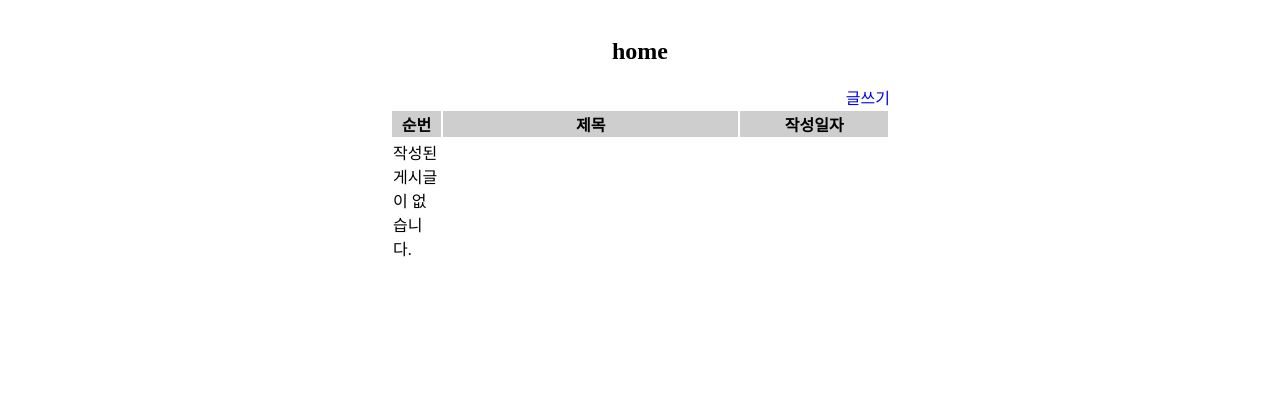
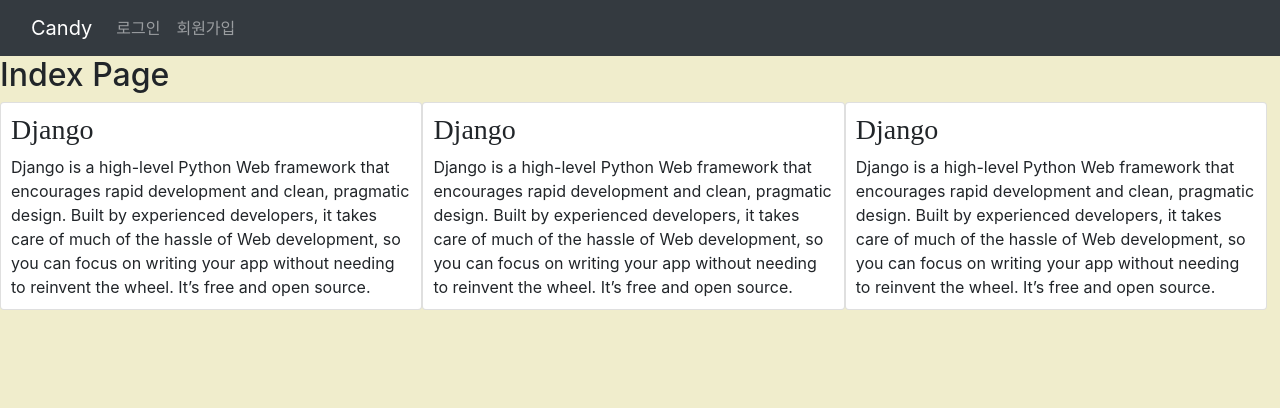
Before and after one commit to KT-AIVLE-CC2-django-miniproject/django_miniproject, a Django app: page /board/home/ in a window 1280 px wide. Shown: the top 408 px of the page. Run offline with Django 3.2, Linux system fonts and the light colour scheme; some libraries are stand-ins or nearby versions.

Commit message:
home 추가

```diff
--- a/candyprj/boardapp/templates/boardapp/home.html
+++ b/candyprj/boardapp/templates/boardapp/home.html
@@ -1,142 +1,34 @@
-{% comment %} <html>
-    <head>
-        <title>Blog List</title>
-    </head>
-    <body>
-        <h1>게시판 페이지입니다</h1>
-        <table>
-        {% for list in board_list %}
-            <ul>
-                <li>{{list.title}}</li>
-                <li>{{list.content}}</li>
-            </ul>
-        {% endfor %}
-        </table>
-    </body>
-</html> {% endcomment %}
+{% extends 'boardapp/base.html' %}
 
+{% block title %}Index page{% endblock %}
 
-<!DOCTYPE html>
-<html lang="en">
-<head>
-    <meta charset="UTF-8">
-    <title>Title</title>
-</head>
-<style type="text/css">
-        thead {
-            background-color:#cecece;
+{% block content %}
+<style>
+	.card {
+		padding: 10px;
 	}
 
-        .content {
-            max-width:500px;
-            margin: auto;
-            padding:10px;
+	.card h3 {
+		font-family: none;
 	}
+</style>
 
-        .header {
-            text-align: center;
-        }
+<h2>Index Page</h2>
 
-        .board {
-            width: 100%
-        }
-
-        .even_bgcolor {
-            background-color:#e8efff;
-        }
-
-        .pagination {
-            display: flex;
-        }
-
-        .current {
-            font-weight: bold;
-        }
-
-        a {
-            text-decoration: none;
-            text-align: center;
-        }
-
-        .abutton {
-            background-color: #e6e6ff;
-            color: #7b7b7b;
-            font-size: small;
-        }
-
-    </style>
-<body>
-    <div class="content">
-        <div class="header">
-            <h2>{{ title }}</h2>
-        </div>
-        <div style="text-align:right">
-            <a href="{% url 'boardapp:post' %}">글쓰기</a>
+<div style="display:flex;">
+	<div class="card" style="width:33%;">
+		<h3>Django</h3>
+		Django is a high-level Python Web framework that encourages rapid development and clean, pragmatic design. Built by experienced developers, it takes care of much of the hassle of Web development, so you can focus on writing your app without needing to reinvent the wheel. It’s free and open source.
 	</div>
 
-        <div style="height:280px;">
-            <table class="board">
-                <thead>
-                    <tr class="header">
-                        <th style="width:10%;">순번</th>
-                        <th style="width:60%">제목</th>
-                        <th style="width:30%">작성일자</th>
-                    </tr>
-                </thead>
-                <tbody>
-                {% if board_list %}
-                    {% for data in board_list %}
-                    <tr class="{% cycle '' 'even_bgcolor' %}">
-                        <td style="text-align:center;">{{ forloop.counter }}</td>
-                        <td>
-                            <a href="{% url 'board:detail' data.id %}">
-                                {{ data.title }}
-                            </a>
-                        </td>
-                        <td>{{ data.pub_date|date:'Y-m-d' }}</td>
-                    </tr>
-                    {% endfor %}
-                {% else %}
-                    <tr>
-                        <td>작성된 게시글이 없습니다.</td>
-                    </tr>
-                {% endif %}
-                </tbody>
-            </table>
+	<div class="card" style="width:33%;">
+		<h3>Django</h3>
+		Django is a high-level Python Web framework that encourages rapid development and clean, pragmatic design. Built by experienced developers, it takes care of much of the hassle of Web development, so you can focus on writing your app without needing to reinvent the wheel. It’s free and open source.
 	</div>
 
-        <!-- Pagination -->
-        <div style="text-align:center">
-            <div class="pagination">
-
-                <div style="width:35%; margin: 5px;">
-                {% if board_list.has_previous %}
-                    <a class="abutton" href="?page=1">맨 앞으로</a>
-                    <a class="abutton" href="?page={{ board_list.previous_page_number }}">이전</a>
-                {% endif %}
-                </div>
-
-                <div style="width:30%; margin: 5px;">
-                {% for page in board_list.paginator.page_range %}
-                    {% if page >= board_list.number|add:-2 and page <= board_list.number|add:2 %}
-                    <span class="{% if page == board_list.number %}current{% endif %}">
-                        <a href="?page={{ page }}">{{ page}}</a>
-                    </span>
-                    {% elif page >= board_list.number|add:-3 and page <= board_list.number|add:3 %}
-                        ..
-                    {% endif %}
-                {% endfor %}
-                </div>
-
-                <div style="width:35%; margin: 5px;">
-                {% if board_list.has_next %}
-                    <a class="abutton" href="?page={{ board_list.next_page_number }}">다음</a>
-                    <a class="abutton" href="?page={{ board_list.paginator.num_pages }}">맨 뒤로</a>
-                {% endif %}
-                </div>
-
+	<div class="card" style="width:33%;">
+		<h3>Django</h3>
+		Django is a high-level Python Web framework that encourages rapid development and clean, pragmatic design. Built by experienced developers, it takes care of much of the hassle of Web development, so you can focus on writing your app without needing to reinvent the wheel. It’s free and open source.
 	</div>
 </div>
-    </div>
-</body>
-</html>
+{% endblock  %}
```
Lines whose indentation alone changed are shown as unchanged.
